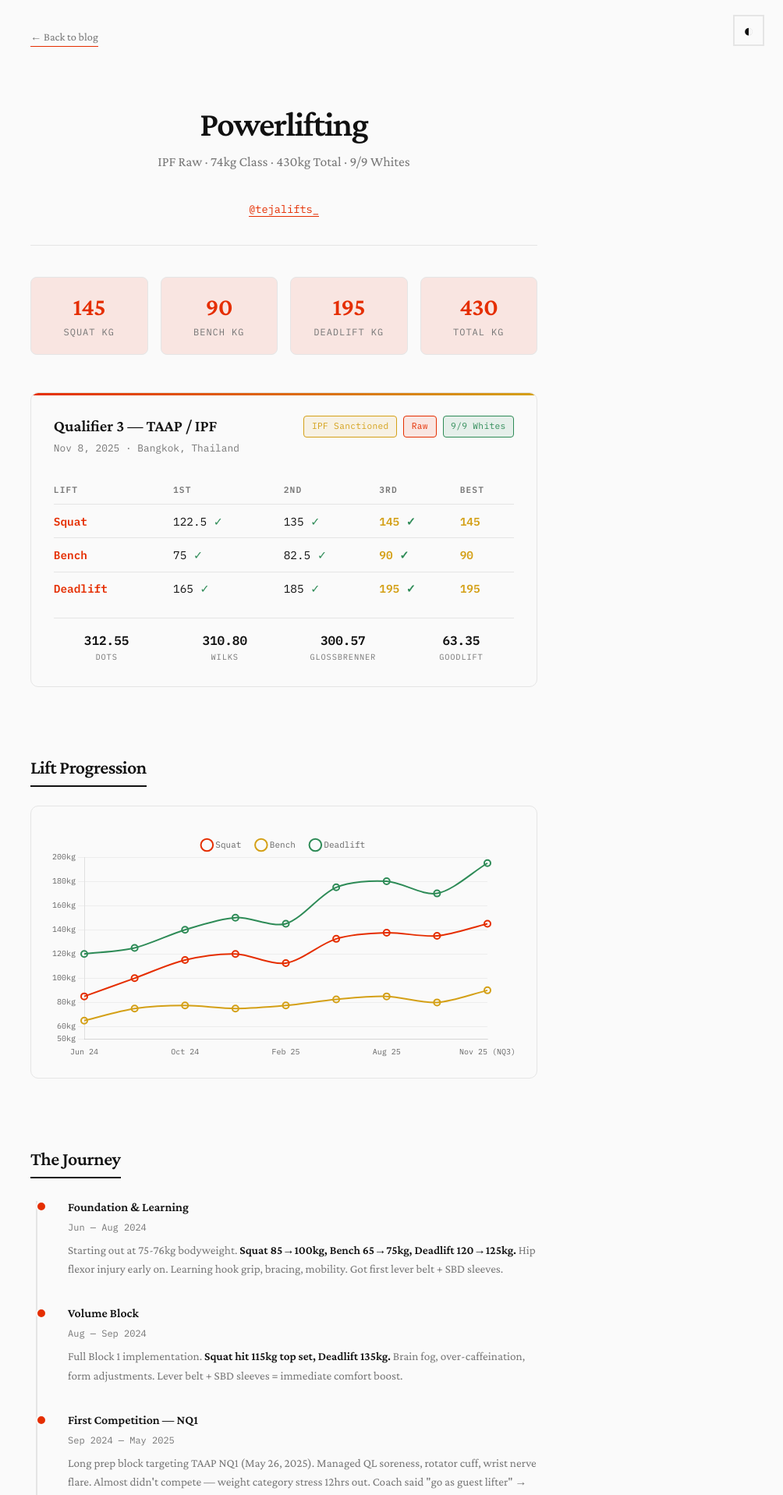
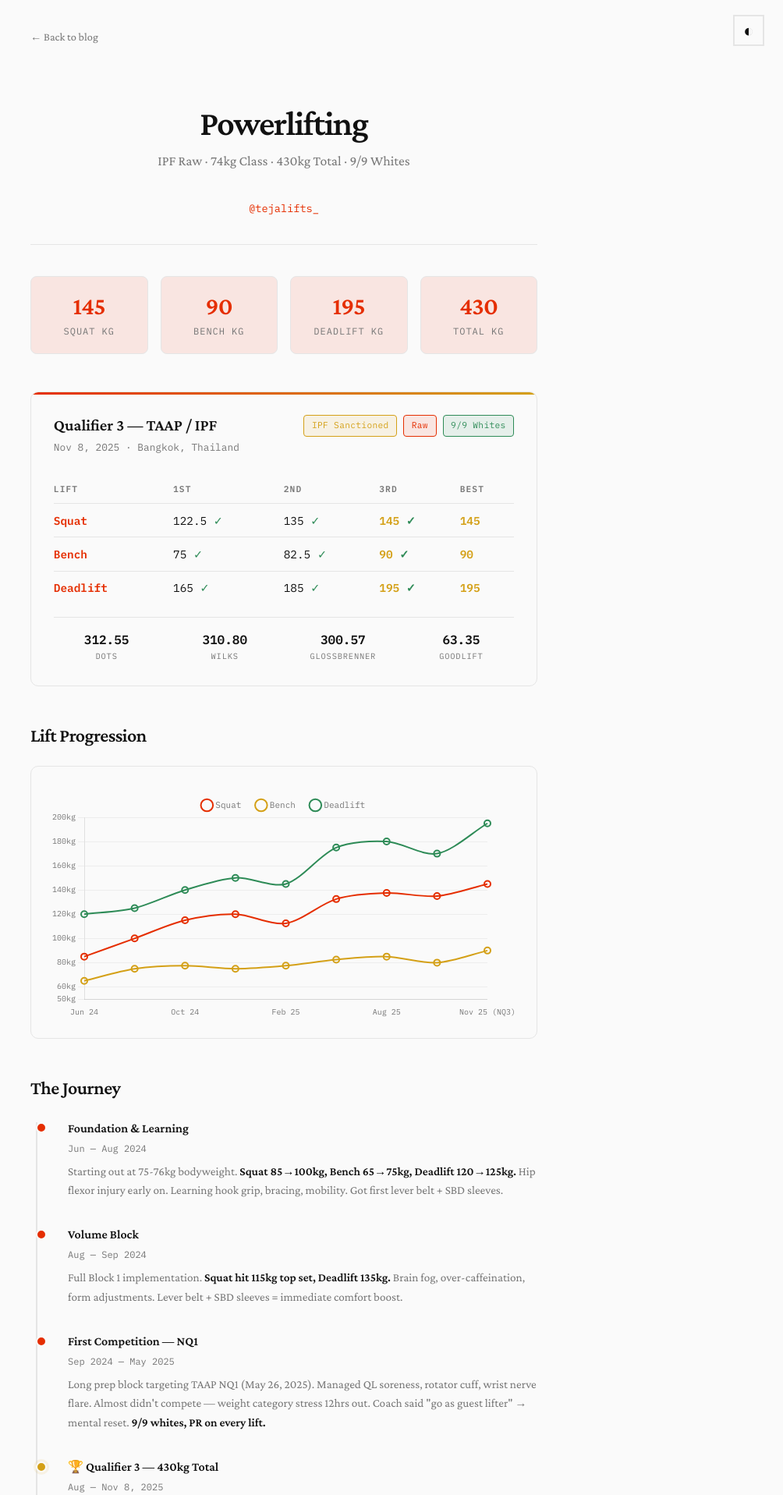
Before and after one commit to Sai21112000/sai21112000.github.io, a Jekyll site: the page built from powerlifting.md, in a window 1280 px wide. Shown: the top 1917 px of the page at 78% size, without its empty margins (276-1280 px from the left). Built offline with Jekyll 4.4.1, drawn with Linux system fonts in a browser that asks for light colours; some of the changed text lies outside the part shown.

Commit message:
Fix powerlifting page: CSS conflicts, lightbox for gallery, chart theme switching, footer

```diff
--- a/_layouts/powerlifting.html
+++ b/_layouts/powerlifting.html
@@ -49,6 +49,29 @@
             --pl-gold-light: rgba(212, 160, 23, 0.1);
             --pl-green: #2E8B57;
             --pl-green-light: rgba(46, 139, 87, 0.1);
+        }
+
+        /* Reset global style conflicts */
+        .pl-back,
+        .pl-instagram,
+        .pl-coach-handle,
+        .pl-badge,
+        .card-link,
+        .pl-gallery img,
+        .pl-attempts,
+        .pl-attempts *,
+        .pl-stat,
+        .pl-injury-item,
+        .pl-comp-card,
+        .pl-phase,
+        .pl-phase-body,
+        .pl-coach {
+            border-bottom: none;
+        }
+        .pl-back:hover,
+        .pl-instagram:hover,
+        .pl-coach-handle:hover {
+            border-bottom: none;
         }
 
         /* Back link */
@@ -145,6 +168,7 @@
             font-size: 1.3rem;
             font-weight: 600;
             margin: 0;
+            margin-top: 0;
         }
         .pl-comp-date {
             font-family: 'IBM Plex Mono', monospace;
@@ -239,11 +263,15 @@
             font-family: 'IBM Plex Mono', monospace;
         }
 
-        /* Lift Progression Chart */
+        /* Section titles — override global h2 border */
         .pl-section-title {
             font-size: 1.5rem;
             margin-bottom: 1.5rem;
+            margin-top: 0;
             letter-spacing: -0.02em;
+            border-bottom: none;
+            display: block;
+            padding-bottom: 0;
         }
         .pl-chart-container {
             border: 1px solid var(--border);
@@ -332,6 +360,8 @@
             border: 1px solid var(--border);
             border-radius: 6px;
             font-size: 0.9rem;
+            margin-left: 0;
+            margin-bottom: 0;
         }
         .pl-injury-dot {
             width: 8px;
@@ -394,12 +424,16 @@
             width: 100%;
             border-radius: 8px;
             border: 1px solid var(--border);
-            cursor: pointer;
+            cursor: zoom-in;
             transition: transform 0.2s, box-shadow 0.2s;
+            display: block;
+            height: auto;
+            object-fit: cover;
+            aspect-ratio: 4/3;
         }
         .pl-gallery img:hover {
             transform: scale(1.02);
-            box-shadow: 0 4px 20px rgba(0,0,0,0.1);
+            box-shadow: 0 4px 20px rgba(0,0,0,0.15);
         }
 
         /* Responsive */
@@ -626,16 +660,32 @@
             </div>
         </div>
 
+        <footer style="margin-top: 3rem; border-top: 1px solid var(--border); padding-top: 1.5rem; font-family: 'IBM Plex Mono', monospace; font-size: 0.85rem; display: flex; justify-content: space-between; color: var(--text-meta);">
+            <span>© 2026 Sai</span>
+            <a href="{{ '/' | relative_url }}" style="color: var(--text-meta); border-bottom: none;">← Back to blog</a>
+        </footer>
+
     </main>
 
     <!-- Chart.js for lift progression -->
     <script src="https://cdn.jsdelivr.net/npm/chart.js@4"></script>
     <script>
-        const ctx = document.getElementById('liftChart').getContext('2d');
+        var liftChartInstance = null;
 
-        const labels = ['Jun 24', 'Aug 24', 'Oct 24', 'Dec 24', 'Feb 25', 'May 25\n(NQ1)', 'Aug 25', 'Oct 25', 'Nov 25\n(NQ3)'];
+        function createChart() {
+            var ctx = document.getElementById('liftChart').getContext('2d');
 
-        new Chart(ctx, {
+            var labels = ['Jun 24', 'Aug 24', 'Oct 24', 'Dec 24', 'Feb 25', 'May 25\n(NQ1)', 'Aug 25', 'Oct 25', 'Nov 25\n(NQ3)'];
+
+            var cs = getComputedStyle(document.documentElement);
+            var red = cs.getPropertyValue('--pl-red').trim() || '#E52E00';
+            var gold = cs.getPropertyValue('--pl-gold').trim() || '#D4A017';
+            var green = cs.getPropertyValue('--pl-green').trim() || '#2E8B57';
+            var metaColor = cs.getPropertyValue('--text-meta').trim() || '#777';
+
+            if (liftChartInstance) liftChartInstance.destroy();
+
+            liftChartInstance = new Chart(ctx, {
                 type: 'line',
                 data: {
                     labels: labels,
@@ -685,11 +735,12 @@
                             labels: {
                                 usePointStyle: true,
                                 padding: 20,
+                                color: metaColor,
                                 font: { family: "'IBM Plex Mono', monospace", size: 11 }
                             }
                         },
                         tooltip: {
-                        backgroundColor: 'rgba(0,0,0,0.8)',
+                            backgroundColor: 'rgba(0,0,0,0.85)',
                             titleFont: { family: "'IBM Plex Mono', monospace" },
                             bodyFont: { family: "'IBM Plex Mono', monospace" },
                             callbacks: {
@@ -703,10 +754,9 @@
                         y: {
                             beginAtZero: false,
                             min: 50,
-                        grid: {
-                            color: 'rgba(128,128,128,0.1)'
-                        },
+                            grid: { color: 'rgba(128,128,128,0.1)' },
                             ticks: {
+                                color: metaColor,
                                 font: { family: "'IBM Plex Mono', monospace", size: 10 },
                                 callback: function(value) { return value + 'kg'; }
                             }
@@ -714,6 +764,7 @@
                         x: {
                             grid: { display: false },
                             ticks: {
+                                color: metaColor,
                                 font: { family: "'IBM Plex Mono', monospace", size: 10 },
                                 maxRotation: 0
                             }
@@ -721,20 +772,13 @@
                     }
                 }
             });
+        }
 
-        // Theme toggle support
-        const themeToggle = document.getElementById('theme-toggle');
-        if (themeToggle) {
-            themeToggle.addEventListener('click', function() {
-                setTimeout(function() {
-                    window.location.reload();
-                }, 200);
-            });
-        }
+        createChart();
     </script>
 
-    <!-- Theme toggle (reuse from main blog) -->
     <button class="theme-toggle" id="theme-toggle" aria-label="Toggle dark/light mode">◐</button>
+
     <script>
     (function() {
         var toggle = document.getElementById('theme-toggle');
@@ -760,6 +804,42 @@
             document.documentElement.setAttribute('data-theme', next);
             localStorage.setItem('theme', next);
             toggle.textContent = next === 'dark' ? '◑' : '◐';
+
+            // Recreate chart with new theme colors
+            if (typeof createChart === 'function') createChart();
+        });
+
+        // Lightbox for gallery images
+        var overlay = document.createElement('div');
+        overlay.className = 'lightbox-overlay';
+        overlay.innerHTML = '<button class="lightbox-close" aria-label="Close">✕</button><img src="" alt="Zoomed image">';
+        document.body.appendChild(overlay);
+
+        var overlayImg = overlay.querySelector('img');
+        var closeBtn = overlay.querySelector('.lightbox-close');
+
+        function closeLightbox() {
+            overlay.classList.remove('active');
+        }
+
+        document.querySelectorAll('.pl-gallery img').forEach(function(img) {
+            img.addEventListener('click', function(e) {
+                e.stopPropagation();
+                overlayImg.src = this.src;
+                overlayImg.alt = this.alt;
+                overlay.classList.add('active');
+            });
+        });
+
+        overlay.addEventListener('click', function(e) {
+            if (e.target === overlay) closeLightbox();
+        });
+        closeBtn.addEventListener('click', function(e) {
+            e.stopPropagation();
+            closeLightbox();
+        });
+        document.addEventListener('keydown', function(e) {
+            if (e.key === 'Escape') closeLightbox();
         });
     })();
     </script>
```
Also changed, not shown: other parts of _layouts/powerlifting.html (+3 -3 lines). Lines whose indentation alone changed are shown as unchanged.
